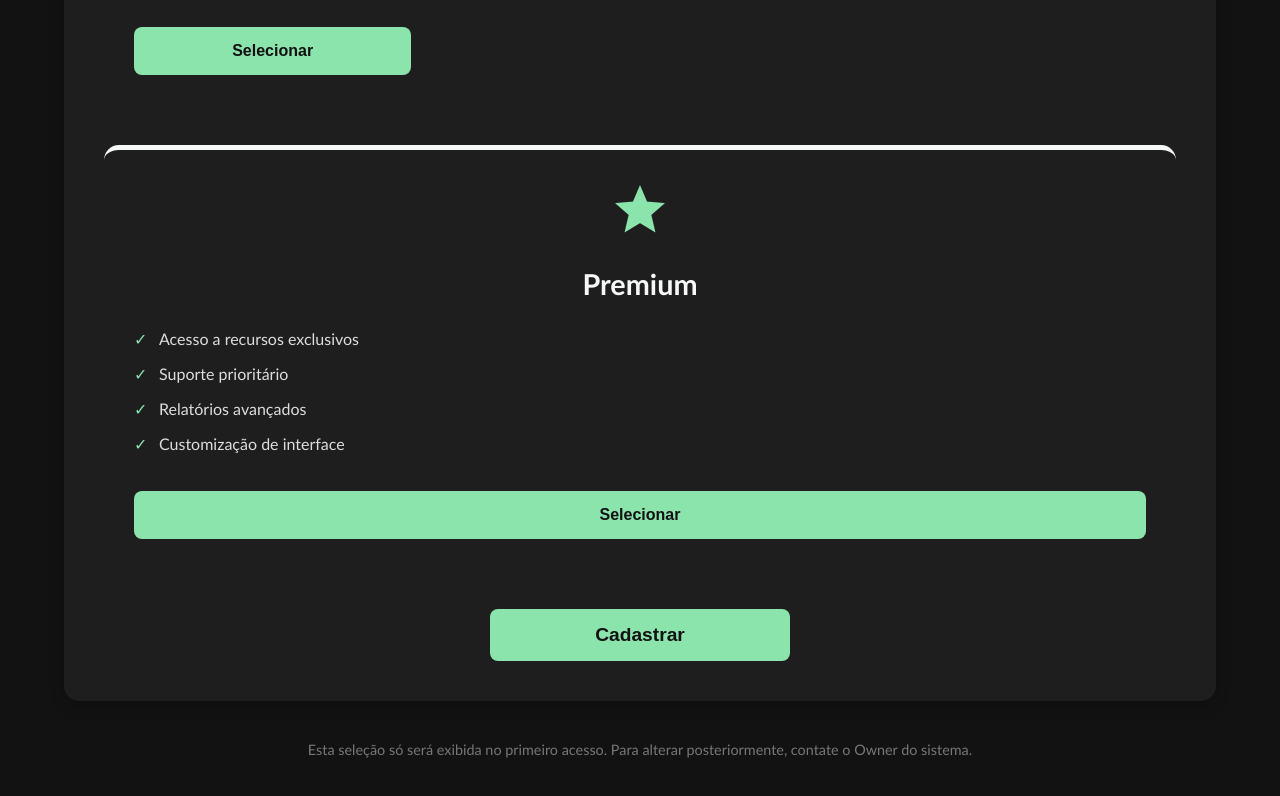
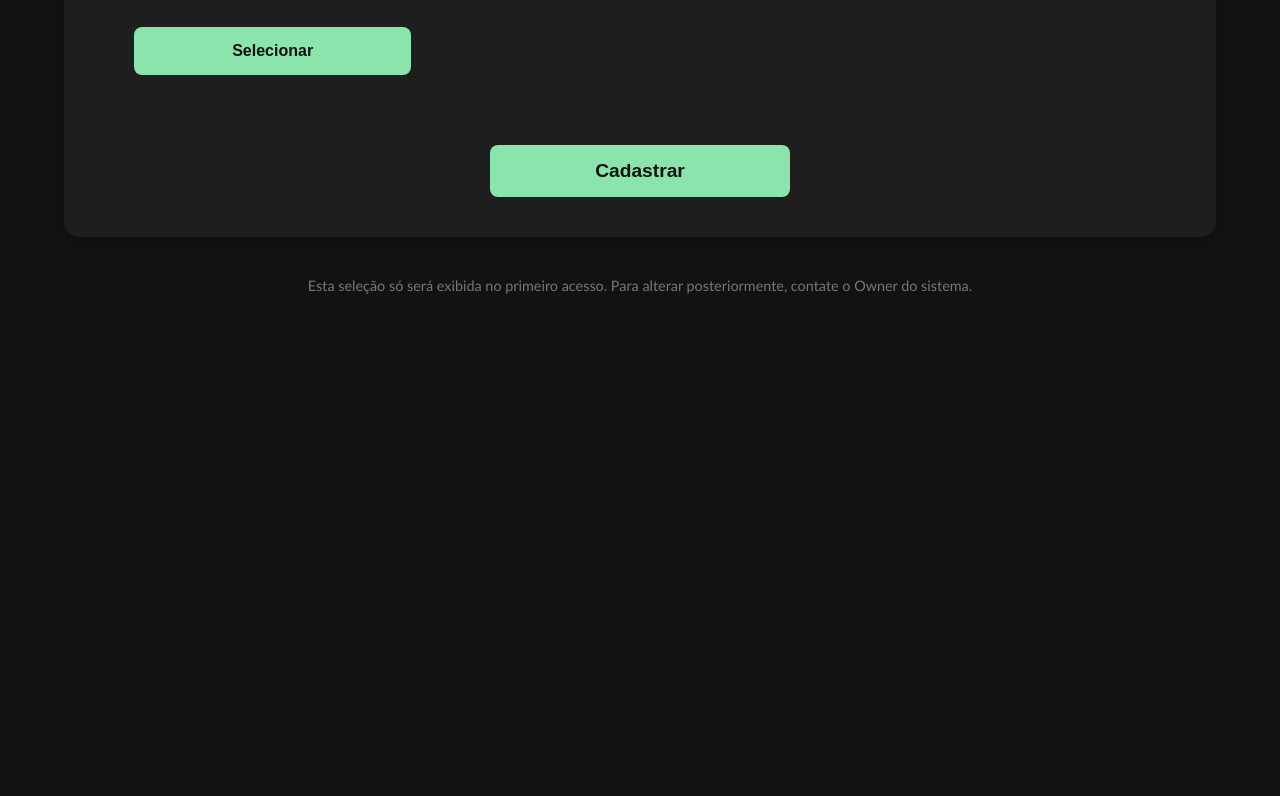
Before and after one commit to carloseduardoscc/CharlesFRONT-fork, a plain HTML site: page profile-selection.html in a window 1280 px wide. Shown: the part 1471-2267 px from the top of the page. After the commit the page ends 1819 px from the top, so only its background shows below. Drawn offline with Linux system fonts and the light colour scheme.

Commit message:
Version: 11.0

```diff
--- a/profile-selection.html
+++ b/profile-selection.html
@@ -351,19 +351,6 @@
       </div>
 
       <!-- Card premium -->
-      <div class="profile-card" data-profile="premium">
-        <div class="card-icon">
-          <span class="material-icons">star</span>
-        </div>
-        <h2>Premium</h2>
-        <ul class="features-list">
-          <li>Acesso a recursos exclusivos</li>
-          <li>Suporte prioritário</li>
-          <li>Relatórios avançados</li>
-          <li>Customização de interface</li>
-        </ul>
-        <button type="button" class="select-btn">Selecionar</button>
-      </div>
 
       <input type="hidden" id="selectedProfile" name="selectedProfile" value="">
 
```
Also changed, not shown: Home.html (+1 -1 lines).
